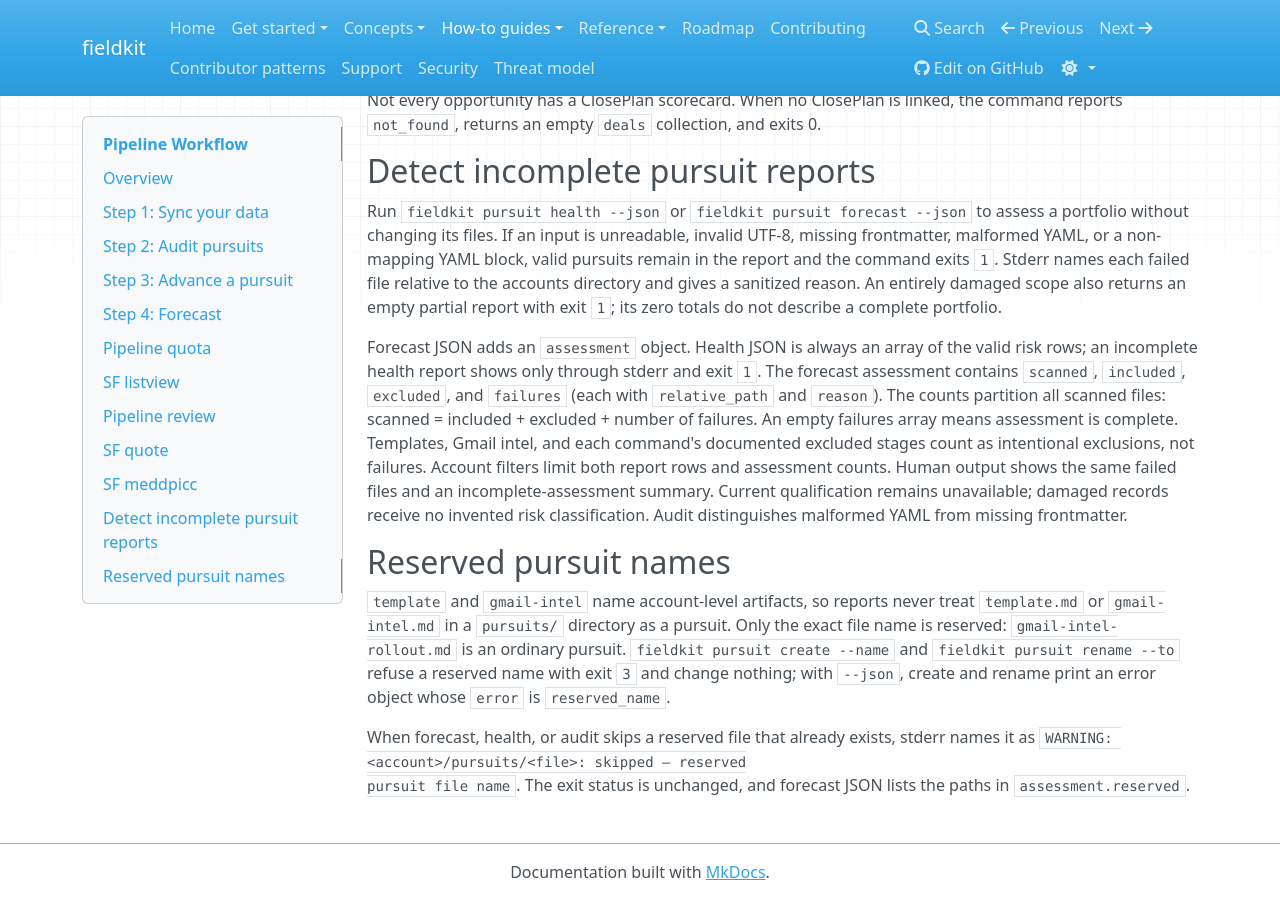
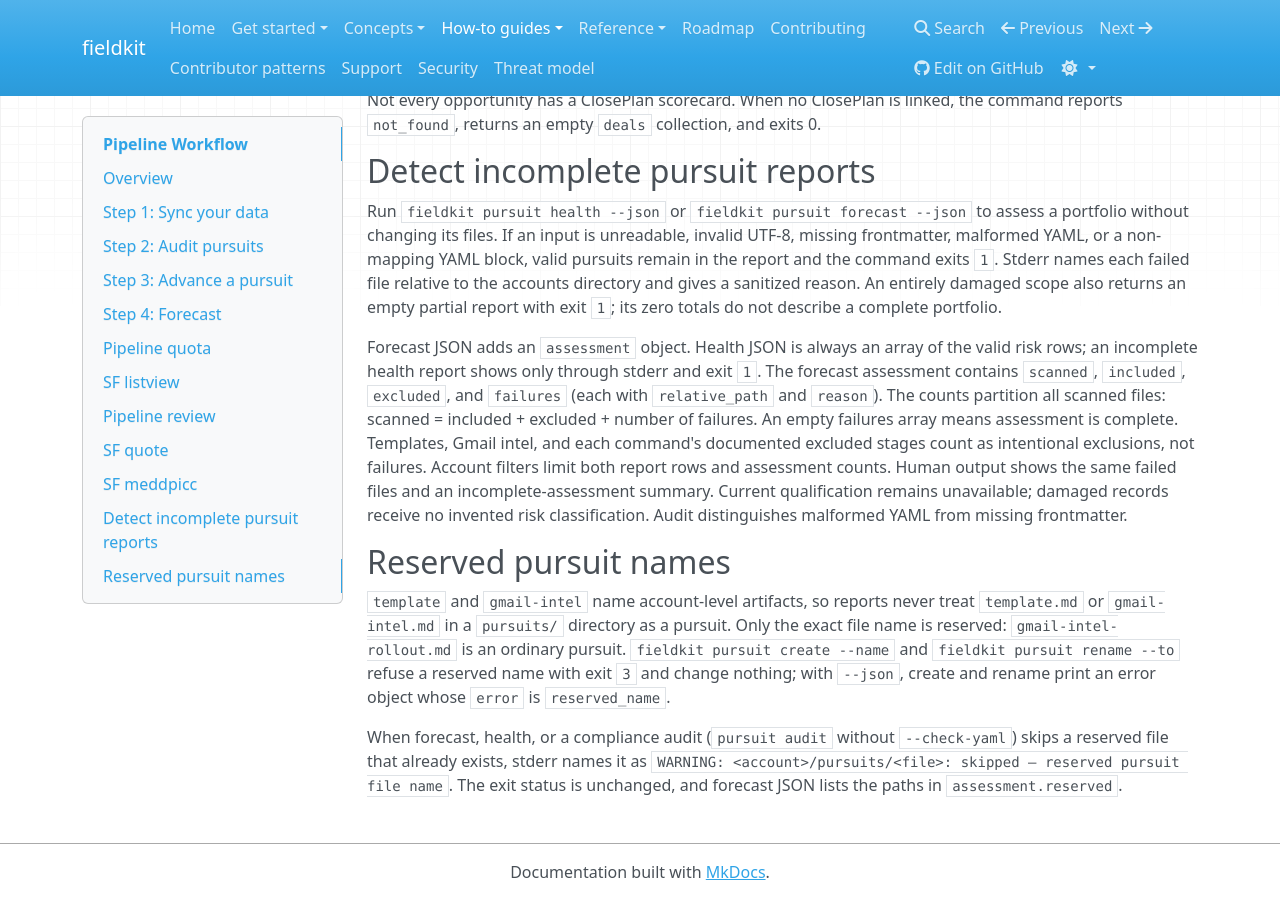
Before and after one commit to mpeter/fieldkit-cli, an MkDocs documentation site: the page built from docs/guides/pipeline-workflow.md, in a window 1280 px wide and 900 px high, scrolled down 7429 px. Built offline with MkDocs 1.6.1, drawn with Linux system fonts in a browser that asks for light colours; nearby versions of some CDN libraries.

Commit message:
docs(pursuit): note that audit --check-yaml skips reserved files without a warning

```diff
--- a/docs/guides/pipeline-workflow.md
+++ b/docs/guides/pipeline-workflow.md
@@ -436,7 +436,7 @@ pursuit. `fieldkit pursuit create --name` and `fieldkit pursuit rename --to`
 refuse a reserved name with exit `3` and change nothing; with `--json`, create
 and rename print an error object whose `error` is `reserved_name`.
 
-When forecast, health, or audit skips a reserved file that already exists,
-stderr names it as `WARNING: <account>/pursuits/<file>: skipped — reserved
-pursuit file name`. The exit status is unchanged, and forecast JSON lists the
+When forecast, health, or a compliance audit (`pursuit audit` without
+`--check-yaml`) skips a reserved file that already exists, stderr names it as
+`WARNING: <account>/pursuits/<file>: skipped — reserved pursuit file name`. The exit status is unchanged, and forecast JSON lists the
 paths in `assessment.reserved`.
```
